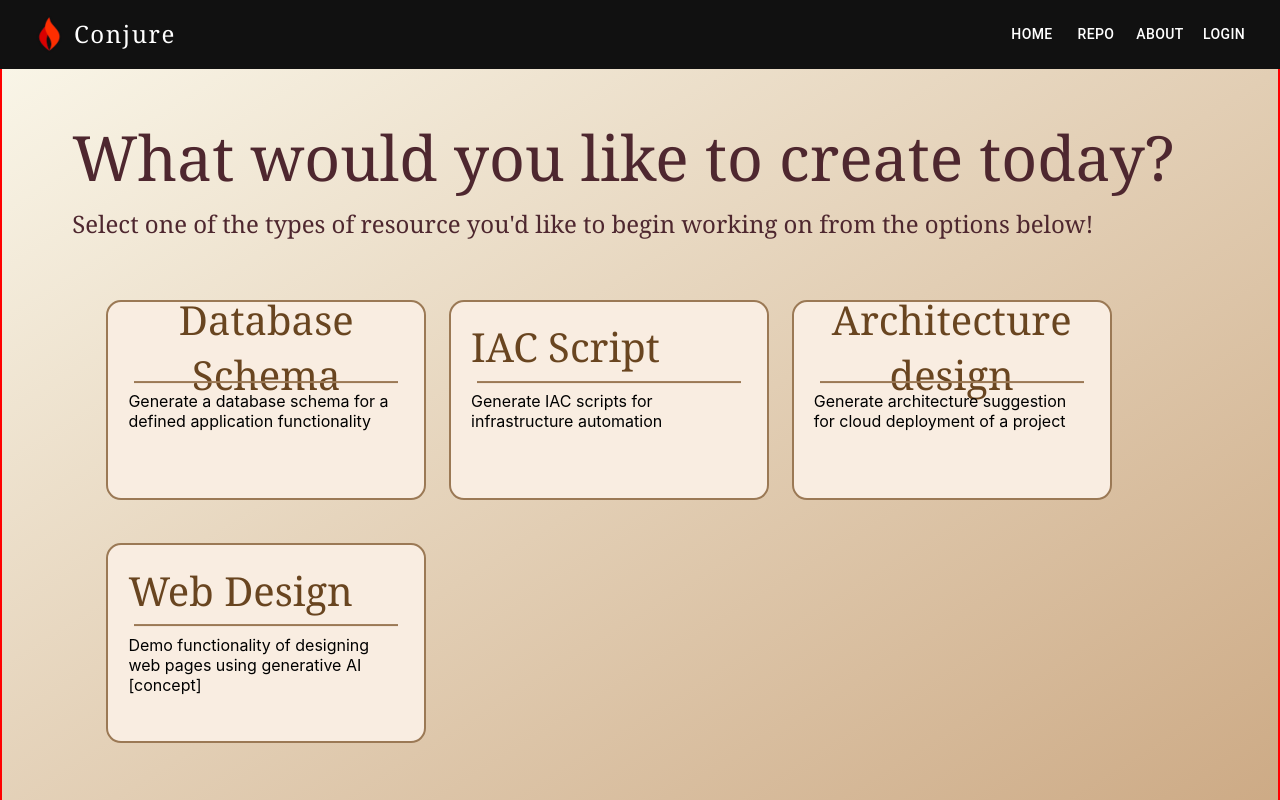
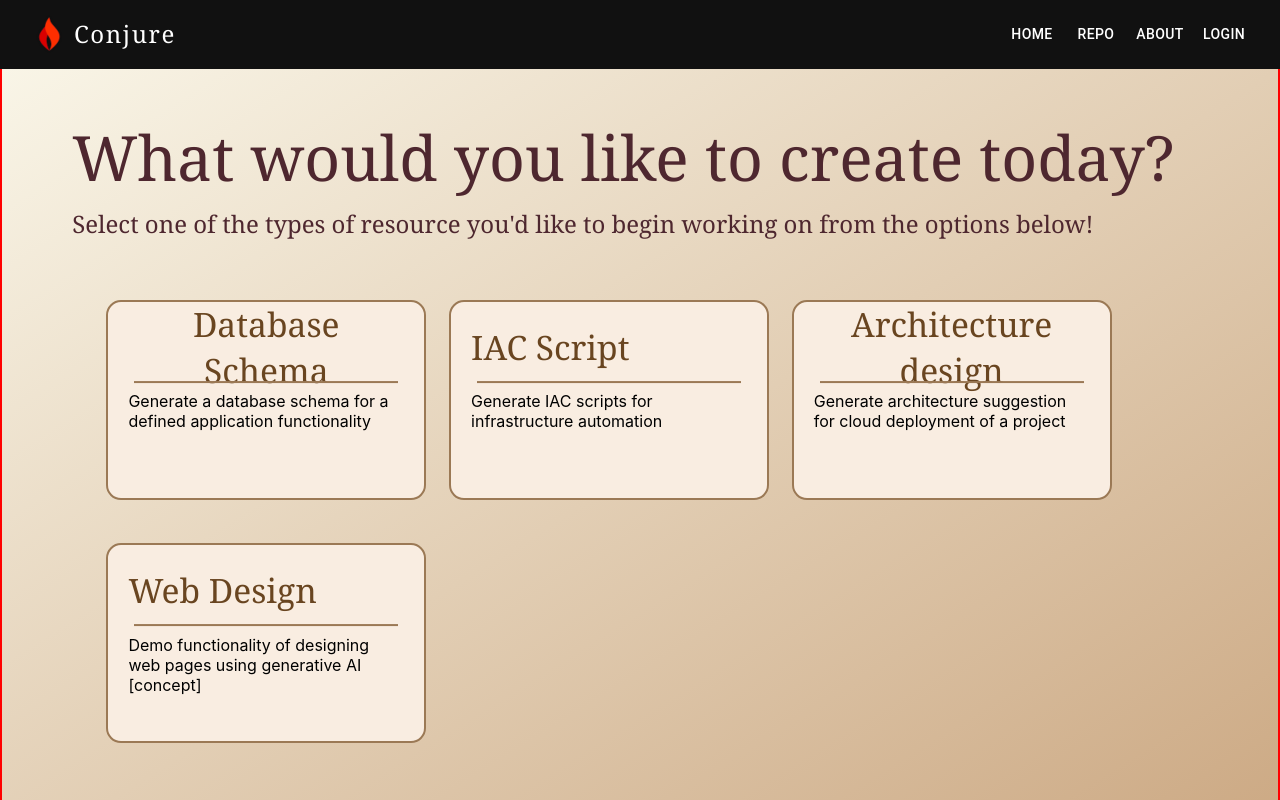
Before and after one commit to cenentury0941/conjure, a React (Create React App) app: page /conjure/generate in a window 1280 px wide. Built offline with nearby package versions, Linux system fonts and the light colour scheme.

Commit message:
Card title size changed

```diff
--- a/src/components/typecard/TypeCard.css
+++ b/src/components/typecard/TypeCard.css
@@ -27,7 +27,7 @@
     display: flex;
     height: 39%;
     width: 100%;
-    font-size: 2.5rem;
+    font-size: 2.1rem;
     font-family: Georgia, 'Times New Roman', Times, serif;
     color: #694520;
     align-items: center;
```
